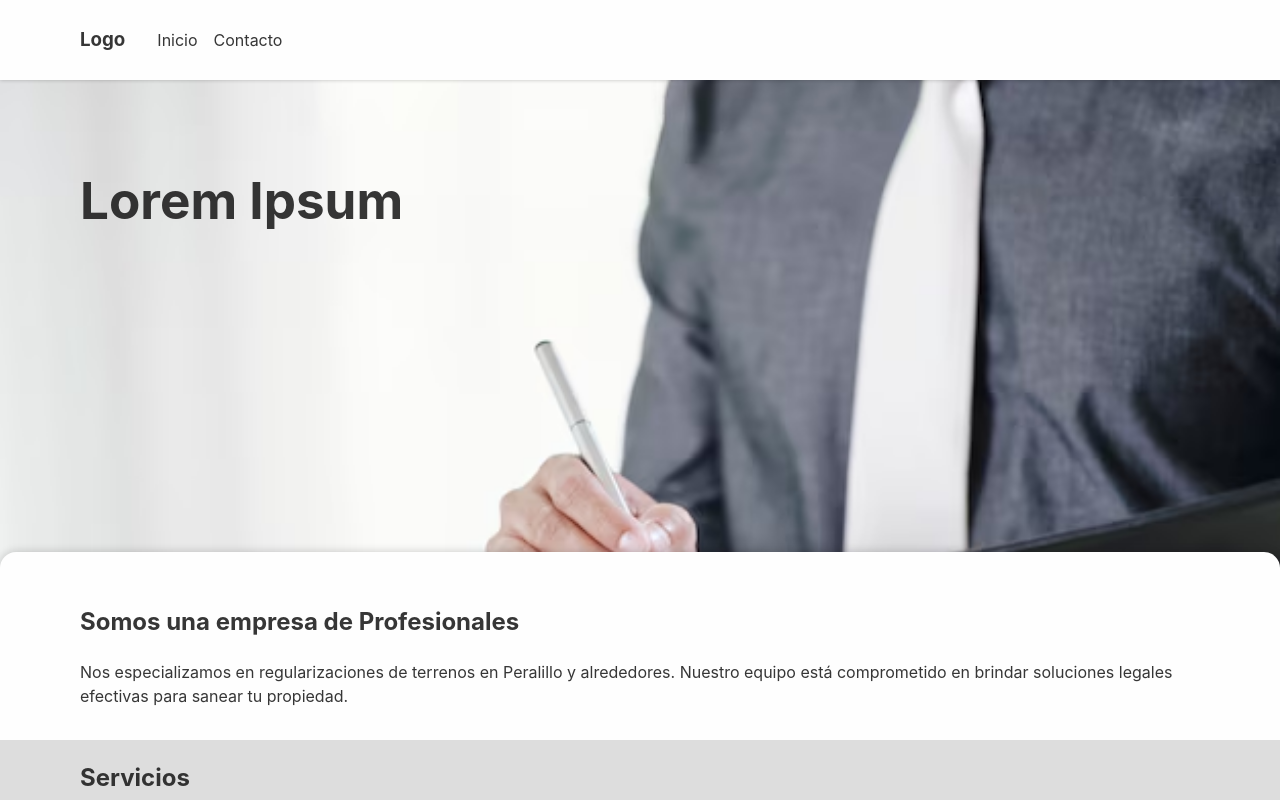
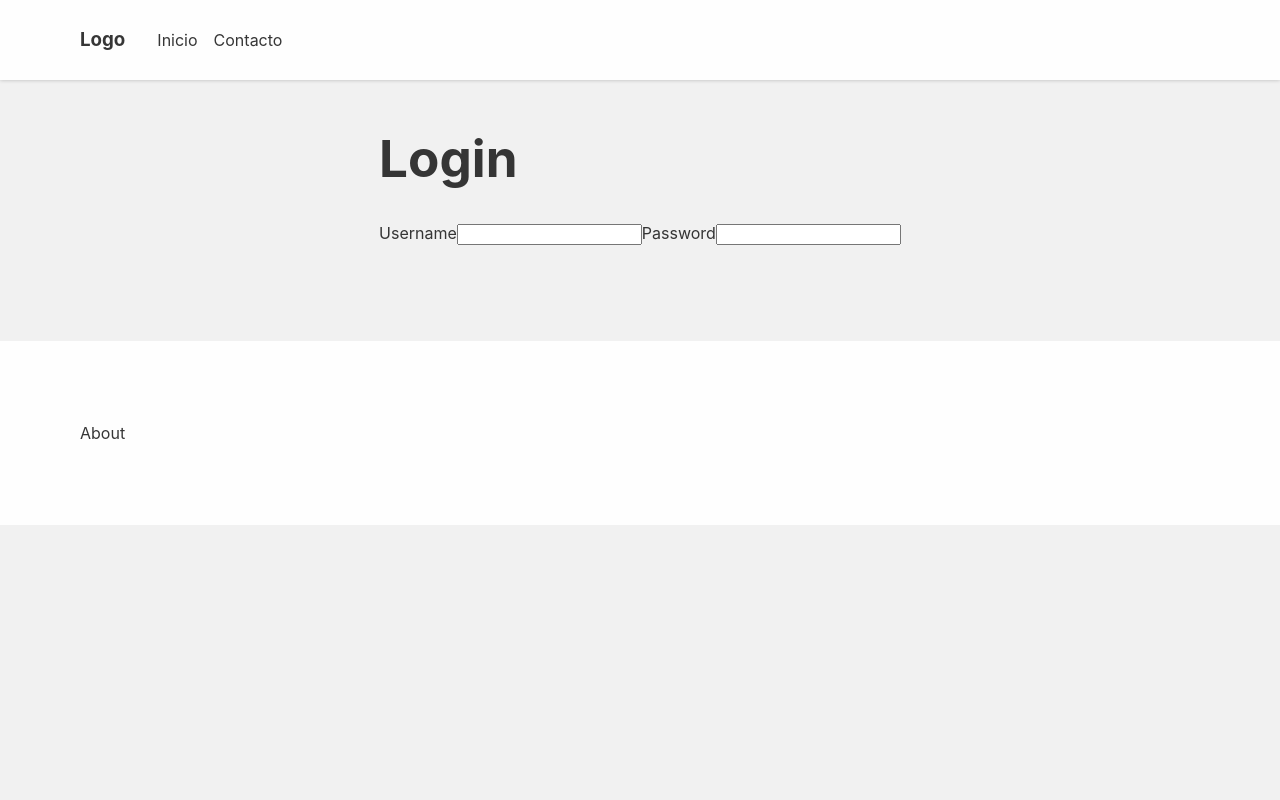
Before and after one commit to GwerhDev/TerraLegal-Client, a React (Vite) app: page /login in a window 1280 px wide. Shown: the top 800 px of the page. Built offline with nearby package versions, Linux system fonts and the light colour scheme.

Commit message:
adding routes

```diff
--- a/package.json
+++ b/package.json
@@ -11,7 +11,8 @@
   },
   "dependencies": {
     "react": "^18.2.0",
-    "react-dom": "^18.2.0"
+    "react-dom": "^18.2.0",
+    "react-router-dom": "^6.23.1"
   },
   "devDependencies": {
     "@types/react": "^18.2.66",
--- a/src/App.jsx
+++ b/src/App.jsx
@@ -1,13 +1,12 @@
 import { Navigator } from "./app/components/Navigator/Navigator";
 import { Footer } from "./app/components/Sections/Footer";
-
-import Landing from "./app/pages/Landing";
+import { AppRouter } from "./app/router/AppRouter";
 
 export default function App() {
   return (
     <div className="app-container">
       <Navigator />
-      <Landing />
+      <AppRouter />
       <Footer />
     </div>
   )
--- /dev/null
+++ b/src/app/components/Auth/Login.jsx
@@ -0,0 +1,15 @@
+import s from "./Login.module.css";
+
+export const Login = () => {
+  return (
+    <div className={s.container}>
+      <form>
+        <h1>Login</h1>
+        <label htmlFor="username">Username</label>
+        <input type="text" name="username" />
+        <label htmlFor="password">Password</label>
+        <input type="password" name="password" />
+      </form>
+    </div>
+  )
+}
--- /dev/null
+++ b/src/app/components/Auth/Login.module.css
@@ -0,0 +1,3 @@
+.container {
+    padding: 6rem;
+}
--- a/src/app/pages/Landing.jsx
+++ b/src/app/pages/LandingPage.jsx
@@ -2,7 +2,7 @@ import { Presentation } from "../components/Presentation/Presentation";
 import { Header } from "../components/Sections/Header";
 import { Services } from "../components/Services/Services";
 
-export default function Landing() {
+export default function LandingPage() {
   return (
     <div className="page-container">
       <div className="header-container">
--- /dev/null
+++ b/src/app/pages/LoginPage.jsx
@@ -0,0 +1,9 @@
+import { Login } from "../components/Auth/Login";
+
+export default function LoginPage() {
+  return (
+    <div className="page-container">
+      <Login />
+    </div>
+  )
+}
--- /dev/null
+++ b/src/app/router/AppRouter.jsx
@@ -0,0 +1,13 @@
+
+import { Routes, Route } from "react-router-dom";
+import LoginPage from "../pages/LoginPage";
+import LandingPage from "../pages/LandingPage";
+
+export const AppRouter = () => {
+  return (
+    <Routes>
+      <Route path="/" Component={LandingPage} />
+      <Route path="/login" Component={LoginPage} />
+    </Routes>
+  )
+}
--- a/src/main.jsx
+++ b/src/main.jsx
@@ -4,8 +4,12 @@ import App from './App.jsx';
 import './styles/root.css';
 import './styles/globals.css';
 
+import { BrowserRouter } from 'react-router-dom';
+
 ReactDOM.createRoot(document.getElementById('root')).render(
   <React.StrictMode>
-    <App />
+    <BrowserRouter>
+      <App />
+    </BrowserRouter>
   </React.StrictMode>,
 )
```
Also changed, not shown: 1 other file (tests, documents, lock files or other folders).
